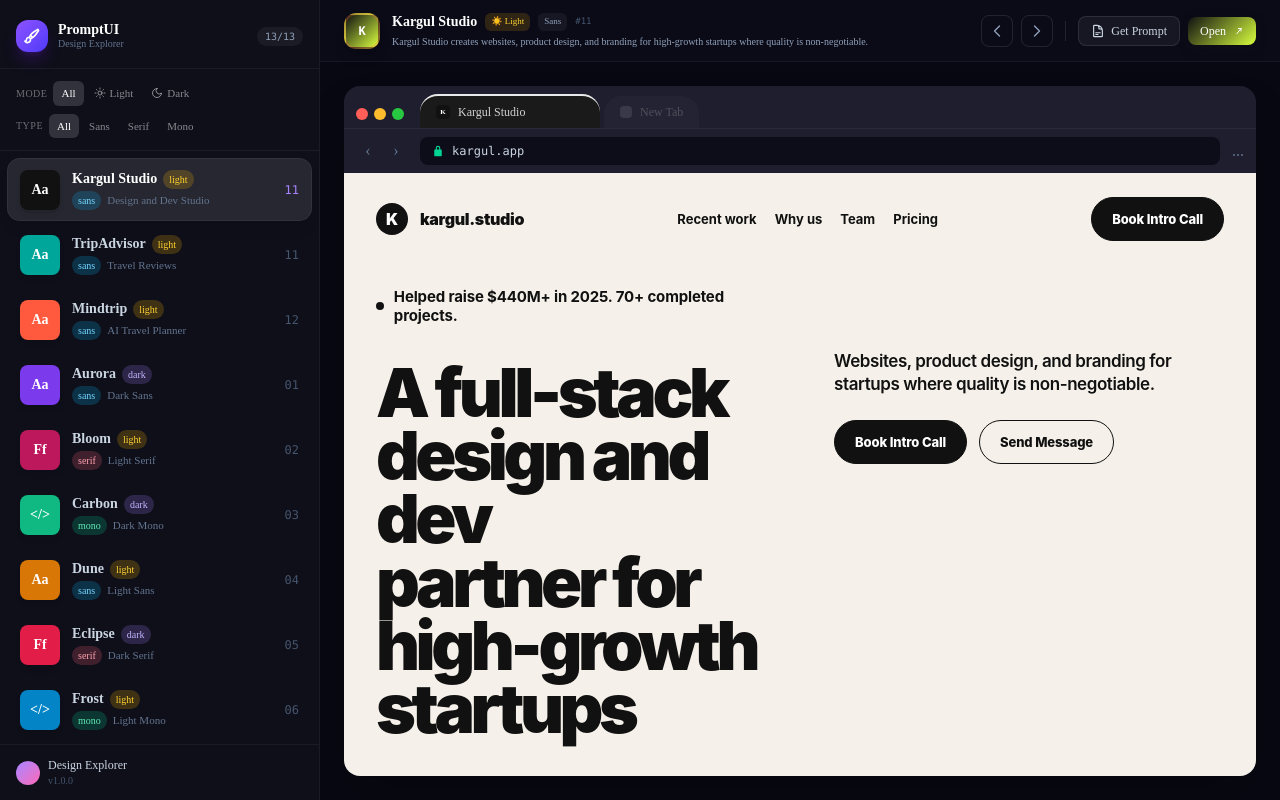
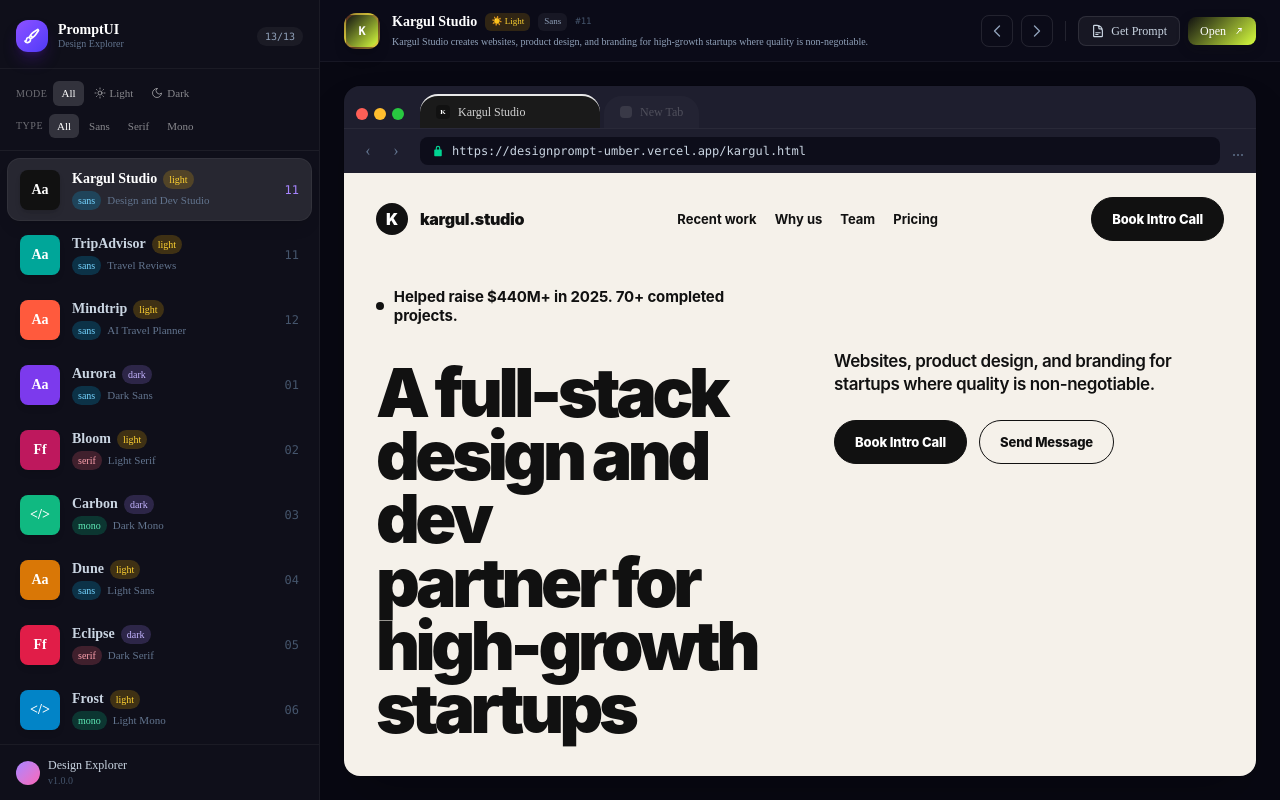
Before and after one commit to amthucdanang2015-pixel/design-prompt, a Next.js app: page / in a window 1280 px wide. Built offline with nearby package versions, Linux system fonts and the light colour scheme.

Commit message:
Add files via upload

```diff
--- a/src/components/PreviewBrowser.tsx
+++ b/src/components/PreviewBrowser.tsx
@@ -9,7 +9,7 @@
 
 export default function PreviewBrowser({ item }: PreviewBrowserProps) {
   const { colors, url } = item;
-  const fakeUrl = `${item.id.toLowerCase()}.app`;
+  const fakeUrl = `https://designprompt-umber.vercel.app/${item.id}.html`;
 
   return (
     <div className="flex flex-col h-full rounded-2xl overflow-hidden shadow-2xl ring-1 ring-black/10">
```
